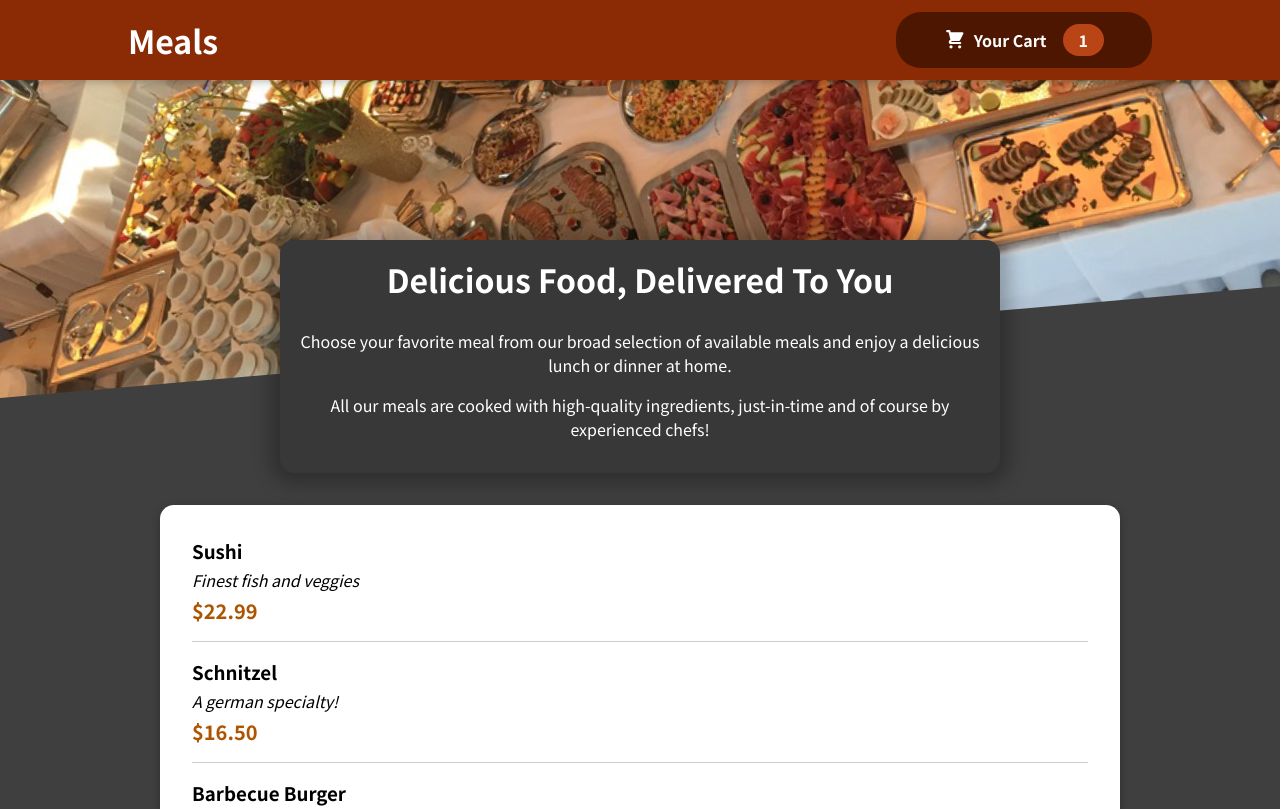
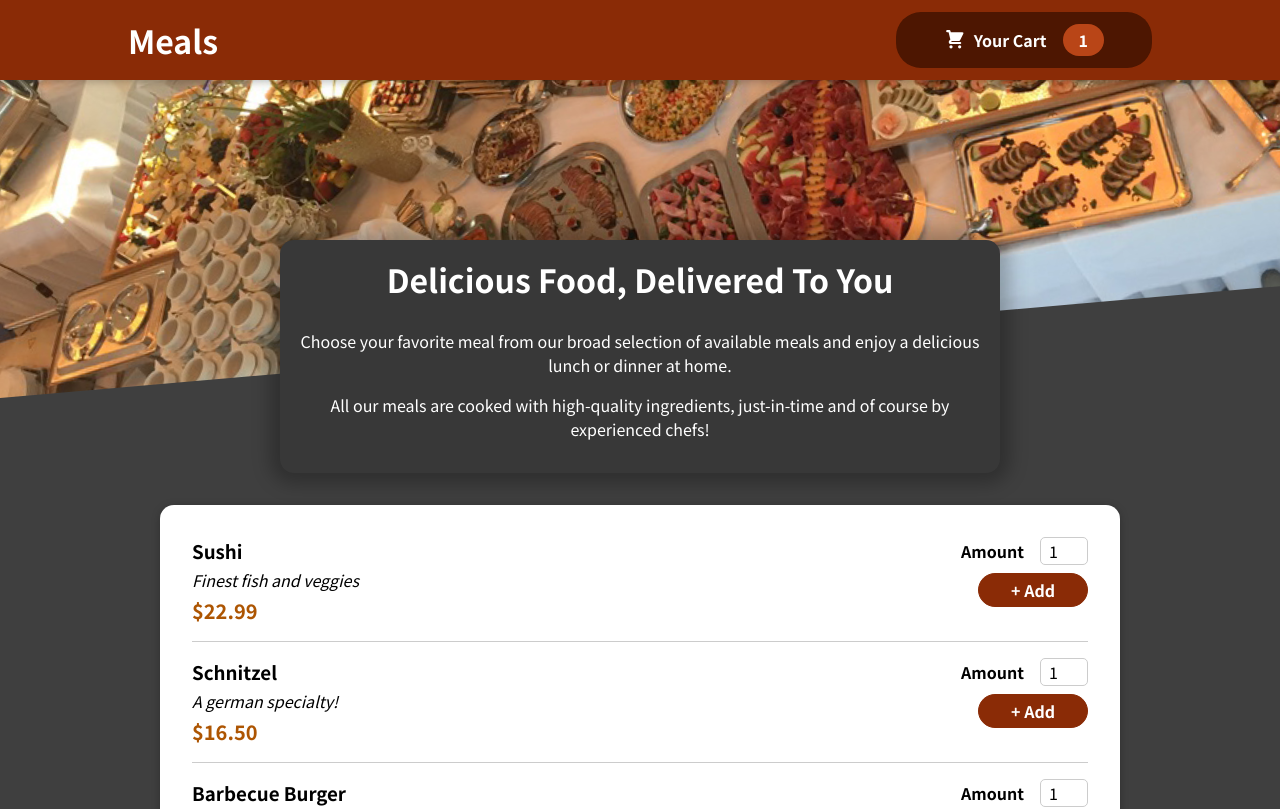
Before and after one commit to LinditaKalaj/Food-Order, a React (Create React App) app: page / in a window 1280 px wide. Shown: the top 809 px of the page. Built offline with nearby package versions, Linux system fonts and the light colour scheme.

Commit message:
Added form compnent and styling to select the amount

```diff
--- a/src/components/Meals/AvailableMeals.js
+++ b/src/components/Meals/AvailableMeals.js
@@ -10,6 +10,7 @@
         <ul>
           {DUMMY_MEALS.map((index) => (
             <MealItem
+              id={index.id}
               key={index.id}
               name={index.name}
               price={index.price}
--- a/src/components/Meals/MealItem/MealItem.js
+++ b/src/components/Meals/MealItem/MealItem.js
@@ -1,4 +1,5 @@
 import style from "./MealItem.module.css";
+import MealItemForm from "./MealItemForm";
 
 function MealItem(props) {
   const price = `$${props.price.toFixed(2)}`;
@@ -10,7 +11,9 @@
         <div className={style.description}>{props.description}</div>
         <div className={style.price}>{price}</div>
       </div>
-      <div></div>
+      <div>
+        <MealItemForm id={props.id}/>
+      </div>
     </li>
   );
 }
--- /dev/null
+++ b/src/components/Meals/MealItem/MealItemForm.js
@@ -0,0 +1,23 @@
+import style from "./MealItemForm.module.css";
+import Input from "../../UI/Input";
+
+function MealItemForm(props) {
+  return (
+    <form className={style.form}>
+      <Input
+        label="Amount"
+        input={{
+          id: "amount_" + props.id,
+          type: "number",
+          min: "1",
+          max: "5",
+          step: "1",
+          defaultValue: "1"
+        }}
+      />
+      <button>+ Add</button>
+    </form>
+  );
+}
+
+export default MealItemForm;
--- /dev/null
+++ b/src/components/Meals/MealItem/MealItemForm.module.css
@@ -0,0 +1,20 @@
+.form {
+    text-align: right;
+  }
+
+  .form button {
+    font: inherit;
+    cursor: pointer;
+    background-color: #8a2b06;
+    border: 1px solid #8a2b06;
+    color: white;
+    padding: 0.25rem 2rem;
+    border-radius: 20px;
+    font-weight: bold;
+  }
+
+  .form button:hover,
+  .form button:active {
+    background-color: #641e03;
+    border-color: #641e03;
+  }
--- /dev/null
+++ b/src/components/UI/Input.js
@@ -0,0 +1,12 @@
+import style from "./Input.module.css"
+
+function Input(props){
+    return (
+    <div className={style.input}>
+        <label htmlFor={props.input.id}>{props.label}</label>
+        <input {...props.input}></input>
+    </div>)
+
+};
+
+export default Input;
--- /dev/null
+++ b/src/components/UI/Input.module.css
@@ -0,0 +1,18 @@
+.input {
+    display: flex;
+    align-items: center;
+    margin-bottom: 0.5rem;
+  }
+
+  .input label {
+    font-weight: bold;
+    margin-right: 1rem;
+  }
+
+  .input input {
+    width: 3rem;
+    border-radius: 5px;
+    border: 1px solid #ccc;
+    font: inherit;
+    padding-left: 0.5rem;
+  }
```
